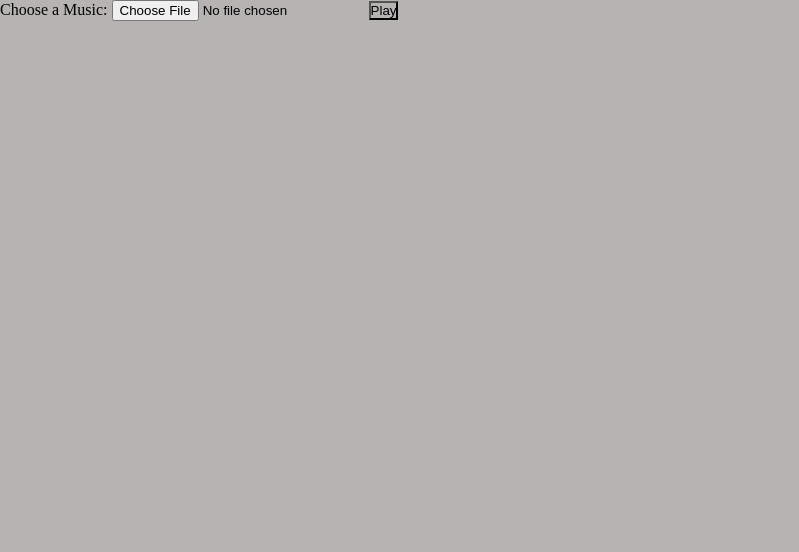
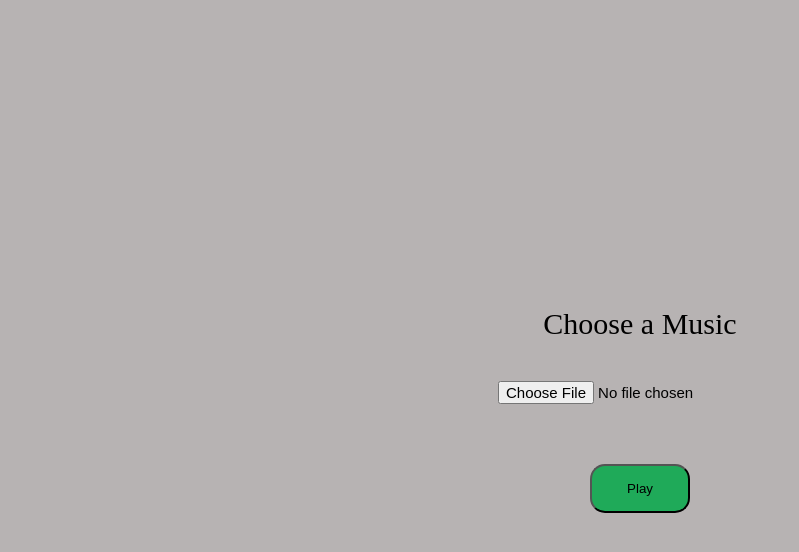
Before and after one commit to SushilBhandary/Music-player, a plain HTML site: page Index.html in a window 1280 px wide. Shown: the whole page, without its empty margins (0-799 px from the left). Drawn offline with Linux system fonts and the light colour scheme.

Commit message:
fixing bug

```diff
--- a/Index.html
+++ b/Index.html
@@ -9,14 +9,17 @@
 </head>
 <body>
     <section>
-        <div>
-            <label >Choose a Music:</label>
+        <div class="p">
+            <label class="title">Choose a Music</label>
             <input type="file" id="music" name="avatar" accept="audio/*">
-            <button onclick="player()">Play</button>
+            <div class="titles">
+
+            </div>
+            <div class="button">
+                <button class="Play" onclick="player()">Play</button>
+            </div>
         </div>
-        <div id="player">
 
-        </div>
     </section>
     <script src="./script.js"></script>
 </body>
--- a/script.js
+++ b/script.js
@@ -1,39 +1,31 @@
-
-
-
-
-// const plays = () => {
-//     console.log("hi");
-//     let song = document.querySelector('#music')
-//     console.log(song.value);
-
-//     let player = document.querySelector('#player')
-//     player.innerHTML = `
-//     <audio controls>
-//     <source src="${song.value}" >
-//     </audio>`
-
-
-// }
+let a
+let b
 
 function player() {
+    if (document.querySelector('#music').files.length > 0) {
         readFile(document.querySelector('#music').files)
+        const playButton = document.querySelector('.button')
+        playButton.innerHTML = `<button class="Pause" onclick="stop()">Stop</button>`
+    }
+}
+
+function stop() {
+    window.location.reload();
 }
 
 function readFile(files) {
-    console.log('files');
-    console.log(files);
     var fileReader = new FileReader();
     fileReader.readAsArrayBuffer(files[0]);
     fileReader.onload = function(e) {
-            console.log('e.target.result');
         playAudioFile(e.target.result);
-            console.log(e.target.result);
-            console.log(("Filename: '" + files[0].name + "'"), ( "(" + ((Math.floor(files[0].size/1024/1024*100))/100) + " MB)" ));
+        const title = document.querySelector('.titles')
+        title.innerHTML = `<h1> Playing :  ${files[0].name}  </h1>`
     }
 }
+
 function playAudioFile(file) {
     var context = new window.AudioContext();
+    a = file;
     context.decodeAudioData(file, function(buffer) {
         var source = context.createBufferSource();
         source.buffer = buffer;
@@ -41,4 +33,5 @@ function playAudioFile(file) {
         source.connect(context.destination);
         source.start(0);
     });
+    b = context
 }
--- a/style.css
+++ b/style.css
@@ -3,3 +3,46 @@
     padding: 0;
     background-color: #b7b3b3;
 }
+
+section {
+    display: flex;
+    justify-content: center;
+    align-items: center;
+    height: 100vh;
+}
+
+.p {
+    display: flex;
+    flex-direction: column;
+    justify-content: center;
+    align-items: center;
+}
+
+.title{
+    font-size: 30px;
+    padding: 20px;
+}
+
+.titles{
+    font-size: 25px;
+    padding: 20px;
+}
+
+#music {
+    padding: 20px;
+    font-size: 15px;
+}
+
+.Play{
+    padding: 15px;
+    border-radius: 15px;
+    width: 100px;
+    background-color: #1FAA59;
+}
+
+.Pause{
+    padding: 15px;
+    border-radius: 15px;
+    width: 100px;
+    background-color: #B4161B;
+}
```
Lines whose indentation alone changed are shown as unchanged.
